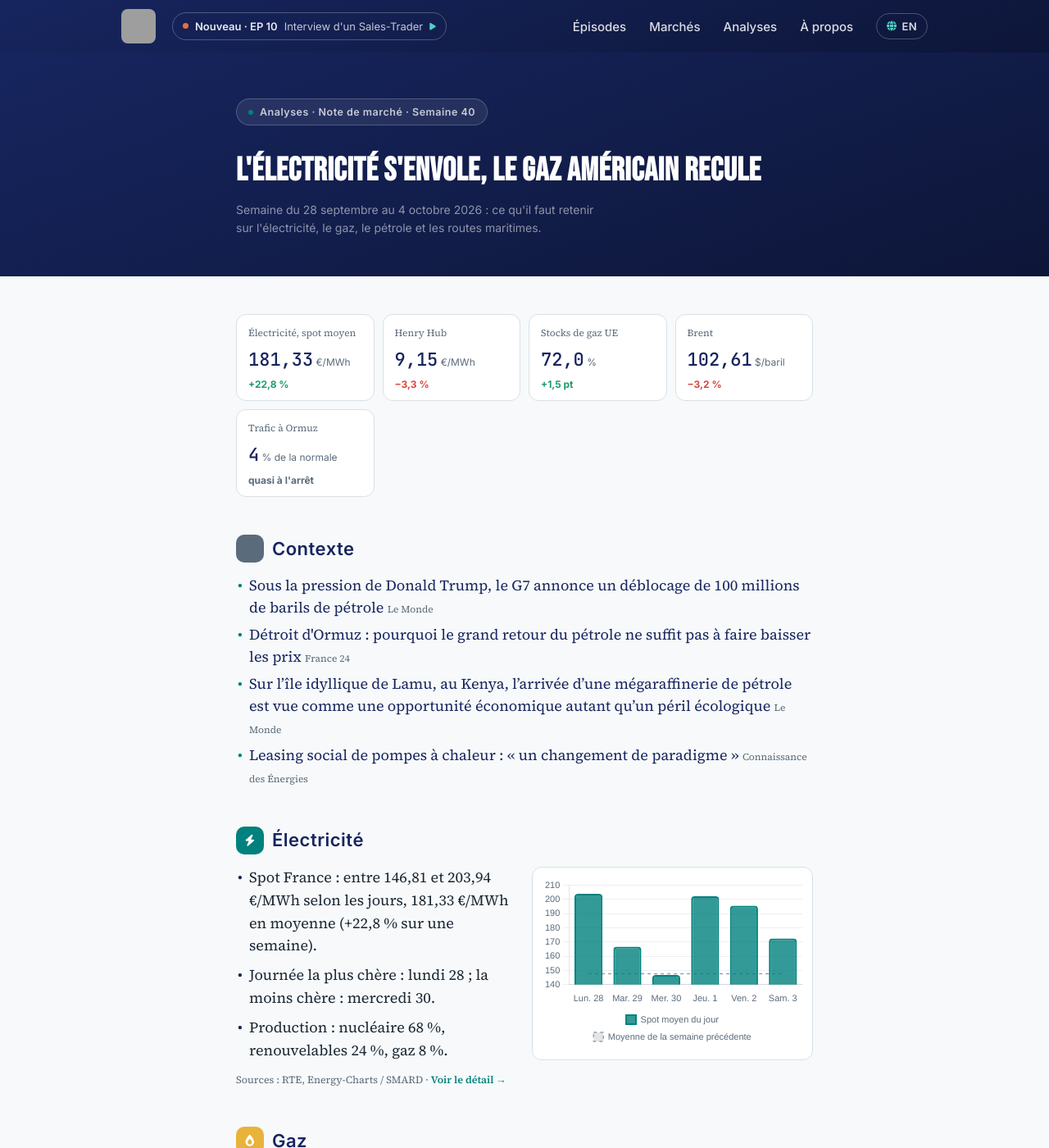
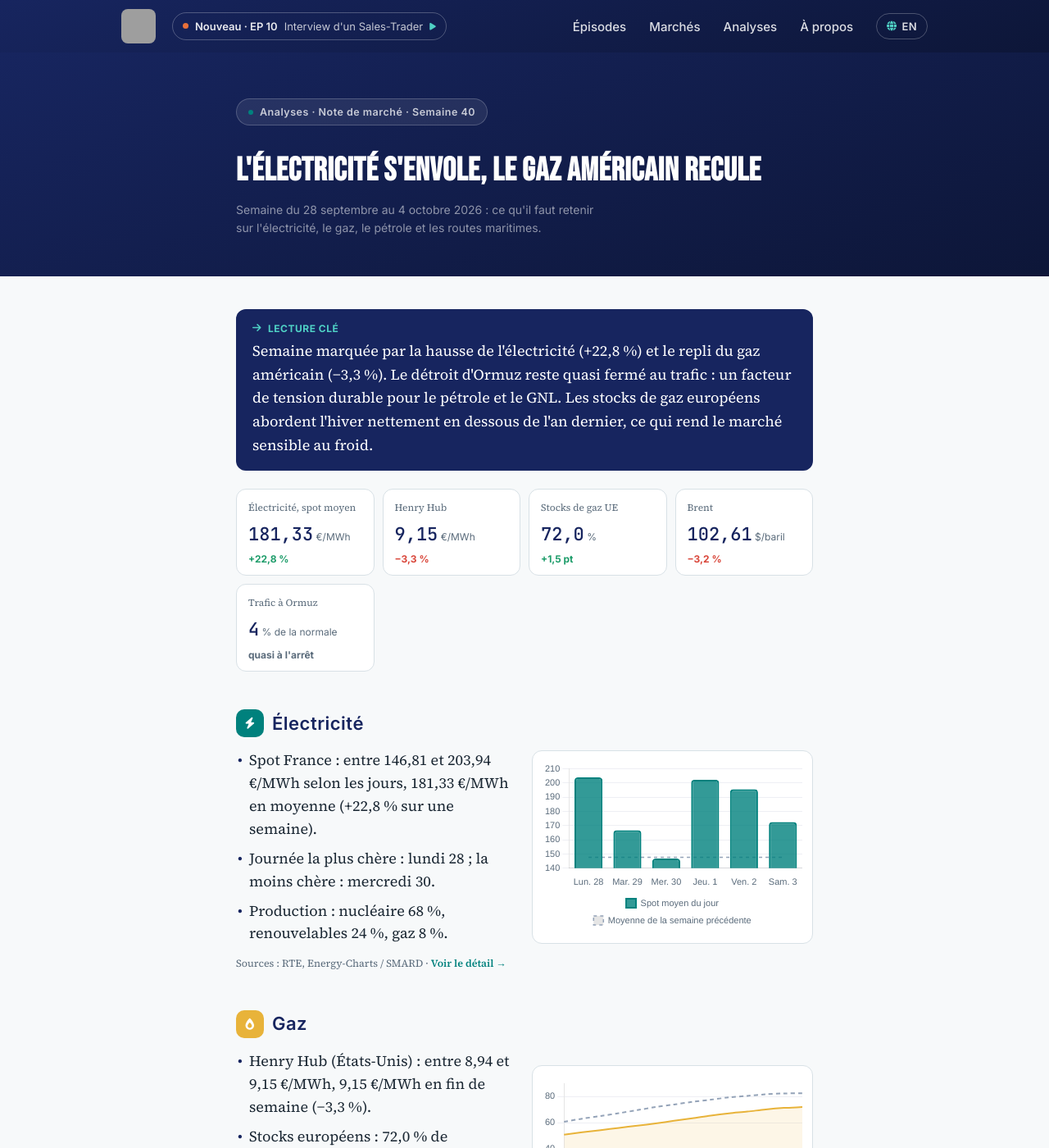
Before and after one commit to InsideEnergyMarkets/Inside-Energy-Markets, a Jekyll site: the page built from _notes/2026-40-fr.md, in a window 1280 px wide and 1400 px high. Shown: the whole window at 82% size. Built offline with Jekyll 4.4.1, drawn with Linux system fonts in a browser that asks for light colours; some of the changed text lies outside the part shown; grey boxes are pictures that could not be loaded.

Commit message:
Note : Lecture clé en tête, presse de la semaine en bas
Co-Authored-By: Claude Opus 5.5 <noreply@anthropic.com>

```diff
--- a/_data/i18n.yml
+++ b/_data/i18n.yml
@@ -182,7 +182,7 @@ fr:
     news_title: "L'actualité de la semaine"
     see_detail: "Voir le détail"
     tom: "Le mot de Tom"
-    context: "Contexte"
+    context: "Explorer la presse de la semaine"
     reading: "Lecture clé"
     all_notes: "Toutes les analyses"
     prev: "Semaine précédente"
@@ -665,7 +665,7 @@ en:
     news_title: "This week's news"
     see_detail: "See the detail"
     tom: "Tom's take"
-    context: "Context"
+    context: "This week in the press"
     reading: "Key takeaway"
     all_notes: "All analysis"
     prev: "Previous week"
--- a/_layouts/note.html
+++ b/_layouts/note.html
@@ -30,6 +30,13 @@ layout: default
       </aside>
       {% endif %}
 
+      {% if page.reading != "" %}
+      <aside class="nt-reading nt-reading--top">
+        <p class="nt-box-label"><i class="fa-solid fa-arrow-right" aria-hidden="true"></i>{{ nt.reading }}</p>
+        <p>{{ page.reading }}</p>
+      </aside>
+      {% endif %}
+
       <div class="nt-tiles">
         {% for tl in page.tiles %}
         <div class="nt-tile">
@@ -39,15 +46,6 @@ layout: default
         </div>
         {% endfor %}
       </div>
-
-      {% if page.context.size > 0 %}
-      <section class="nt-context">
-        <h2 class="nt-h2"><span class="nt-icon nt-icon--context"><i class="fa-solid fa-magnifying-glass" aria-hidden="true"></i></span>{{ nt.context }}</h2>
-        <ul>
-          {% for n in page.context %}<li><a href="{{ n.url | escape }}" target="_blank" rel="noopener">{{ n.title | escape }}</a> <span>{{ n.source | escape }}</span></li>{% endfor %}
-        </ul>
-      </section>
-      {% endif %}
 
       {% for sec in page.sections %}
       <section class="nt-section nt-section--{{ sec.key }}">
@@ -66,11 +64,13 @@ layout: default
       </section>
       {% endfor %}
 
-      {% if page.reading != "" %}
-      <aside class="nt-reading">
-        <p class="nt-box-label"><i class="fa-solid fa-arrow-right" aria-hidden="true"></i>{{ nt.reading }}</p>
-        <p>{{ page.reading }}</p>
-      </aside>
+      {% if page.context.size > 0 %}
+      <section class="nt-context">
+        <h2 class="nt-h2"><span class="nt-icon nt-icon--context"><i class="fa-solid fa-newspaper" aria-hidden="true"></i></span>{{ nt.context }}</h2>
+        <ul>
+          {% for n in page.context %}<li><a href="{{ n.url | escape }}" target="_blank" rel="noopener">{{ n.title | escape }}</a> <span>{{ n.source | escape }}</span></li>{% endfor %}
+        </ul>
+      </section>
       {% endif %}
 
       <div class="bl-share">
--- a/assets/css/style.css
+++ b/assets/css/style.css
@@ -2868,3 +2868,5 @@ html.has-player .nav-ep { display: none; }
 .nt-feature-tiles em.nt-tile-change--up { color: #3ddc97; }
 .nt-feature-tiles em.nt-tile-change--down { color: #ff6b5b; }
 @media (max-width: 760px) { .nt-section-grid { grid-template-columns: minmax(0, 1fr); } }
+.nt-reading--top { margin: 0 0 22px; }
+.nt-page .nt-context { margin-top: 30px; }
```
